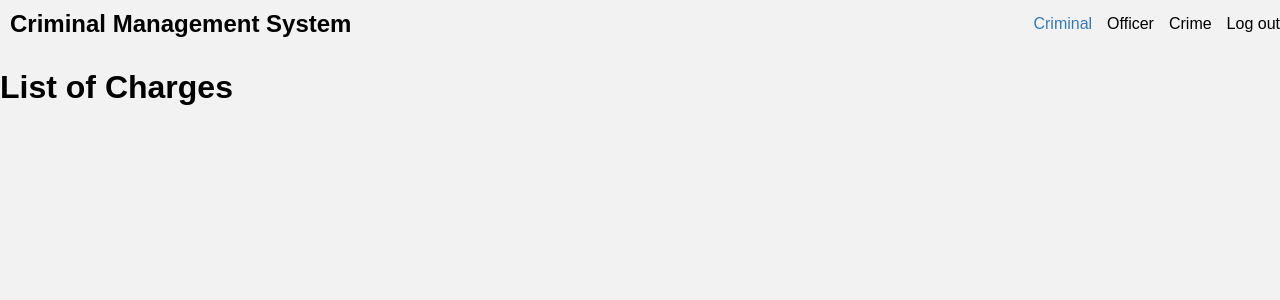
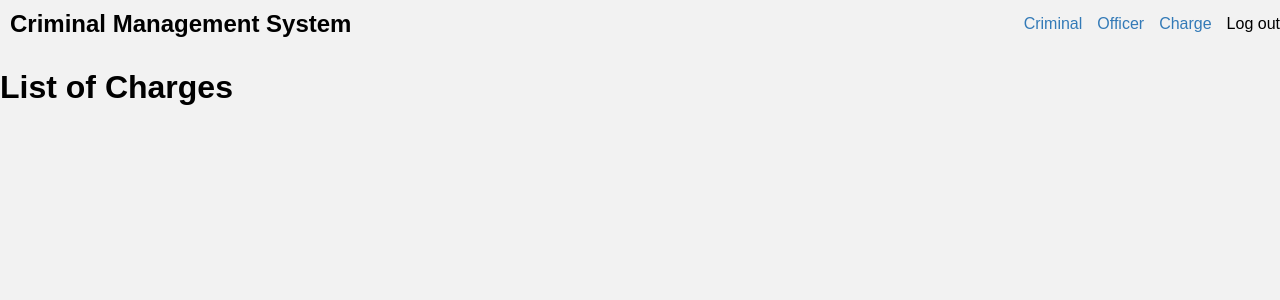
Before and after one commit to wl2352/database-project, a Flask app: page /charges/ in a window 1280 px wide. Shown: the top 300 px of the page. Run offline with Flask 3, Linux system fonts and the light colour scheme; data that the repository does not hold is empty.

Commit message:
fixed charges and added navbar links

```diff
--- a/app.py
+++ b/app.py
@@ -219,7 +219,7 @@ def get_charges(id):
     crimes = [crime.crime for crime in charges]
     if not charges:
         abort(404, description="No charge found with the provided ID.")
-    return render_template('charge.html', charge=charge, crime=crimes)
+    return render_template('charge.html', charge=charge, crimes=crimes)
 
 @app.route('/officer/<int:id>', methods=['GET', 'POST'])
 def get_officer(id):
--- a/templates/charge.html
+++ b/templates/charge.html
@@ -27,7 +27,7 @@
                 <tbody>
                 {% for crime in crimes %}
                     <tr>
-                        <td>{{ crime.crime_id }}</a></td>
+                        <td><a href="{{ url_for('get_crime', id=crime.crime_id) }}">{{ crime.crime_id }}</a></td>
                         <td>{{ crime.fine }}</td>
                         <td>{{ crime.amount_paid }}</td>
                         <td>{{ crime.payment_due_date }}</td>
--- a/templates/navbar.html
+++ b/templates/navbar.html
@@ -13,12 +13,12 @@
             <a href="/criminals">
                 Criminal
             </a>
-            <div>
+            <a href="/officers">
                 Officer
-            </div>
-            <div>
-                Crime
-            </div>
+            </a>
+            <a href="/charges">
+                Charge
+            </a>
             <div>
                 Log out
             </div>
```
